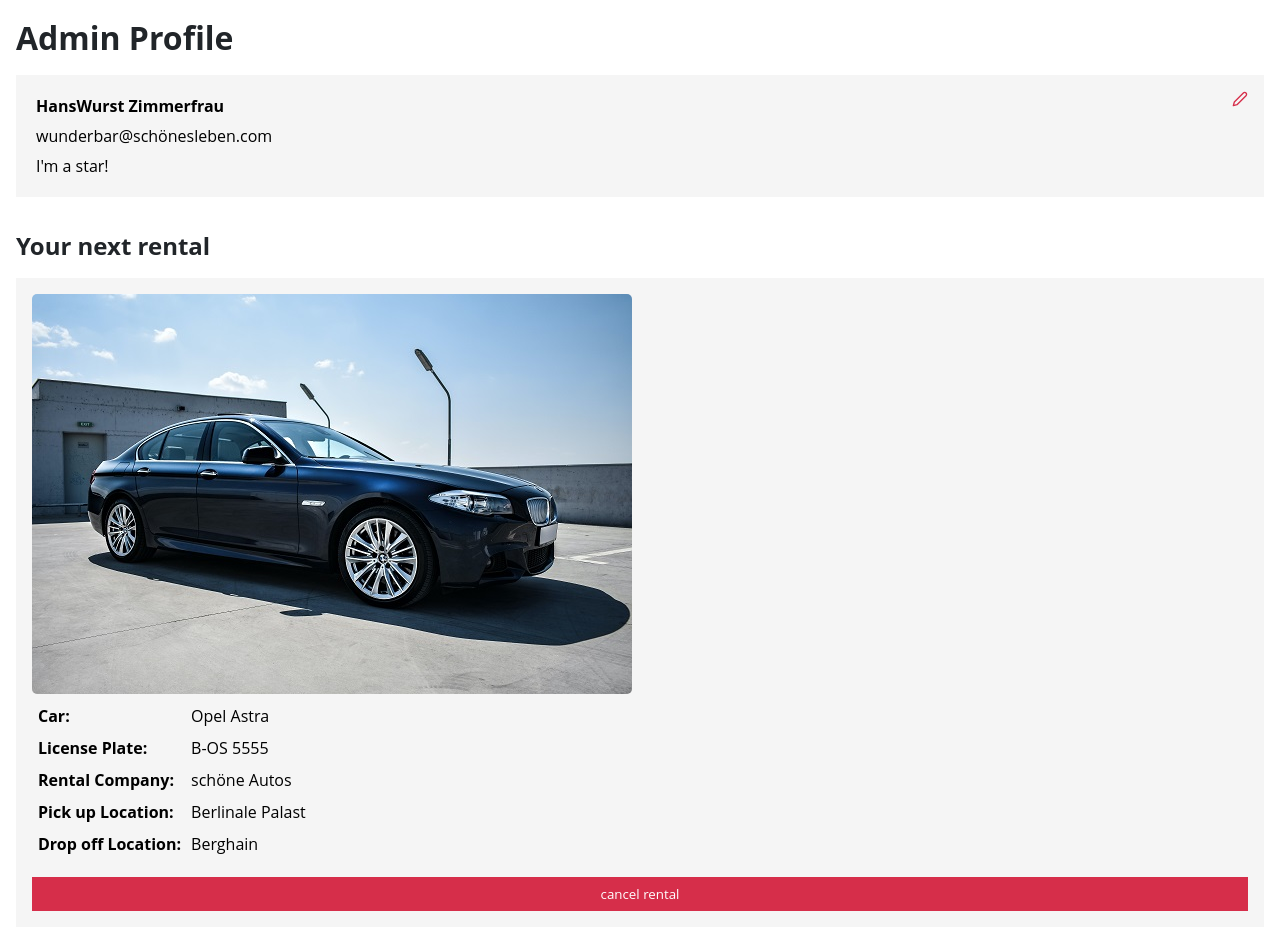
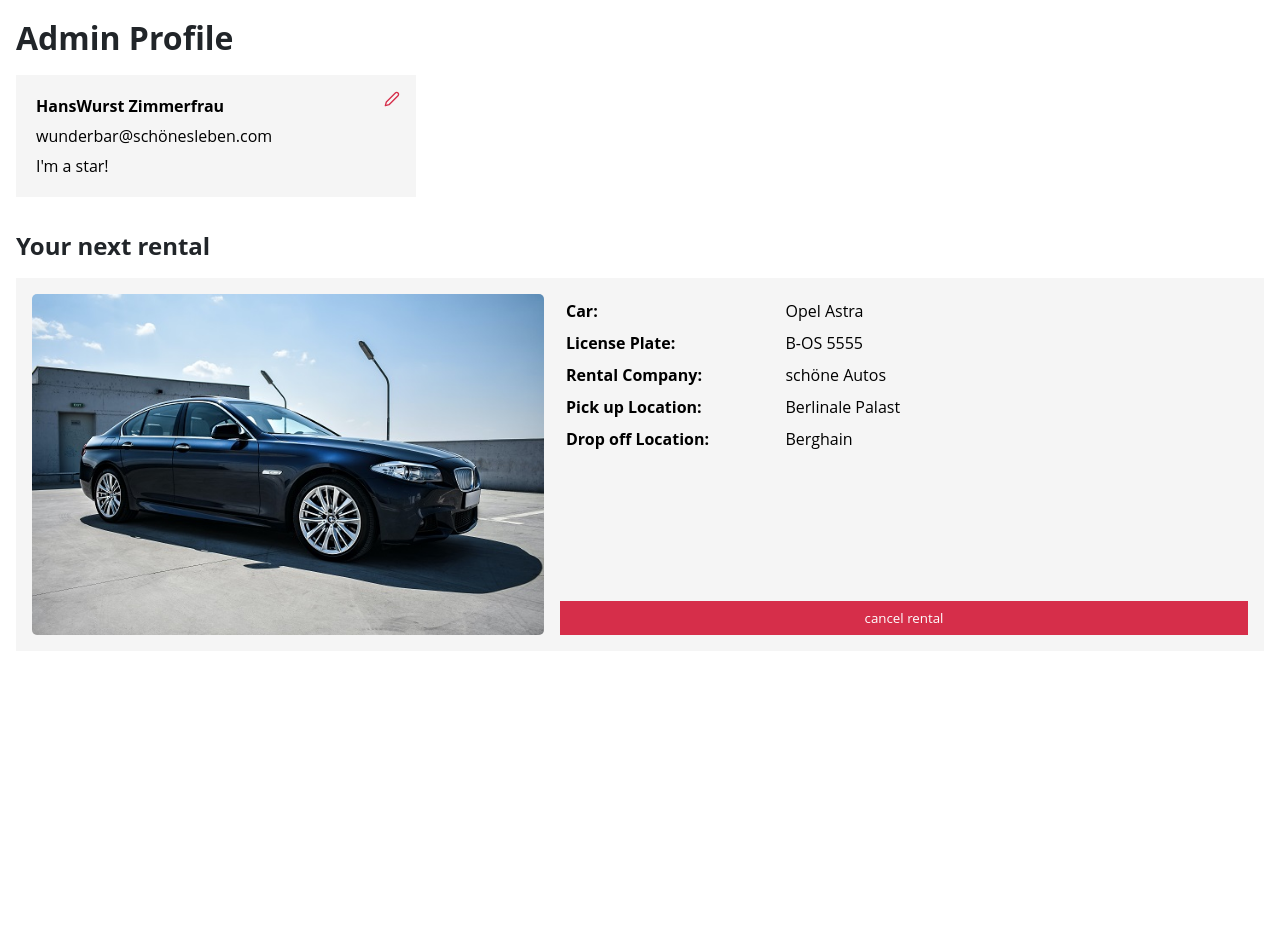
Before and after one commit to nevinalisheva/Berlinale-FMA, a Next.js app: page /user/1 in a window 1280 px wide. After the commit the page ends 816 px from the top, so only its background shows below. Built offline with nearby package versions, Linux system fonts and the light colour scheme; no server answers.

Commit message:
add responsive behaviour

```diff
--- a/components/RentalDetailsCard/RentalDetailsCard.module.css
+++ b/components/RentalDetailsCard/RentalDetailsCard.module.css
@@ -14,3 +14,23 @@
 .rental_details table tr td:first-child {
   font-weight: bold;
 }
+
+@media screen and (min-width: 760px) {
+  .rental_details {
+    display: flex;
+  }
+  .rental_details img {
+    width: 40vw;
+  }
+
+  .rental_details div {
+    margin-left: 1rem;
+    width: 100%;
+    display: flex;
+    flex-direction: column;
+    justify-content: space-between;
+  }
+  .rental_details table {
+    max-width: 400px;
+  }
+}
--- a/components/UserInfoCard/UserInfoCard.module.css
+++ b/components/UserInfoCard/UserInfoCard.module.css
@@ -1,4 +1,5 @@
 .profile_info {
+  max-width: 400px;
   padding: 1rem;
   background-color: var(--secondary-background);
   display: flex;
```
